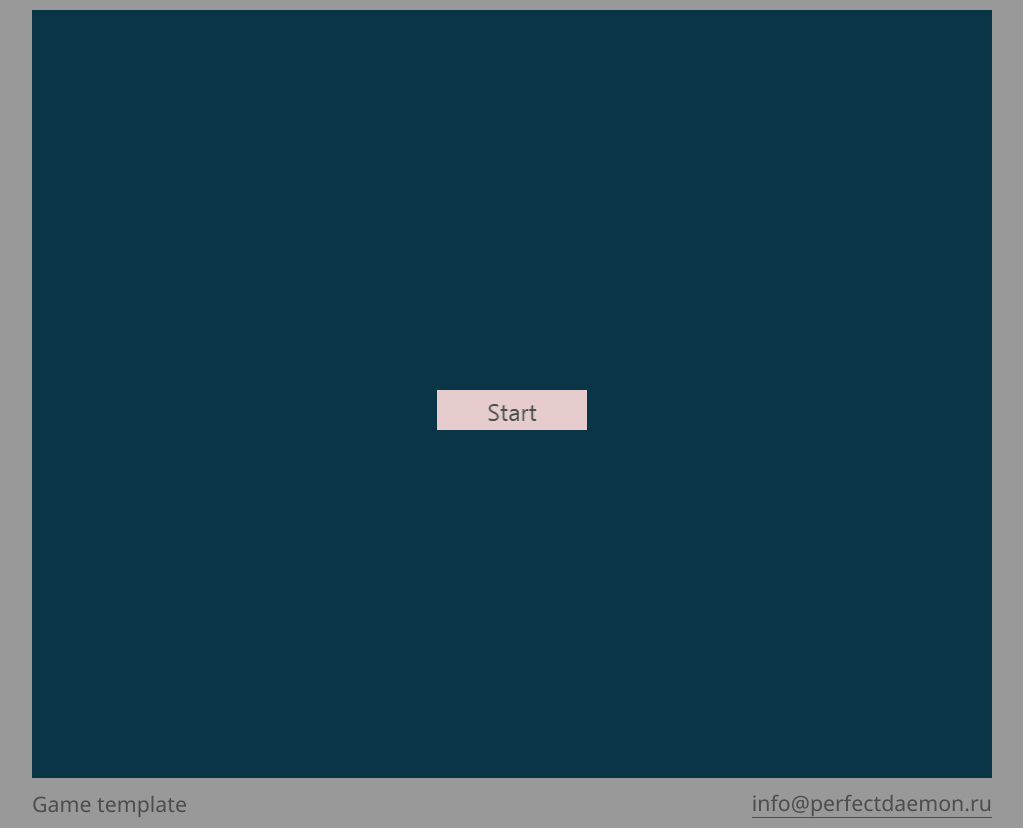
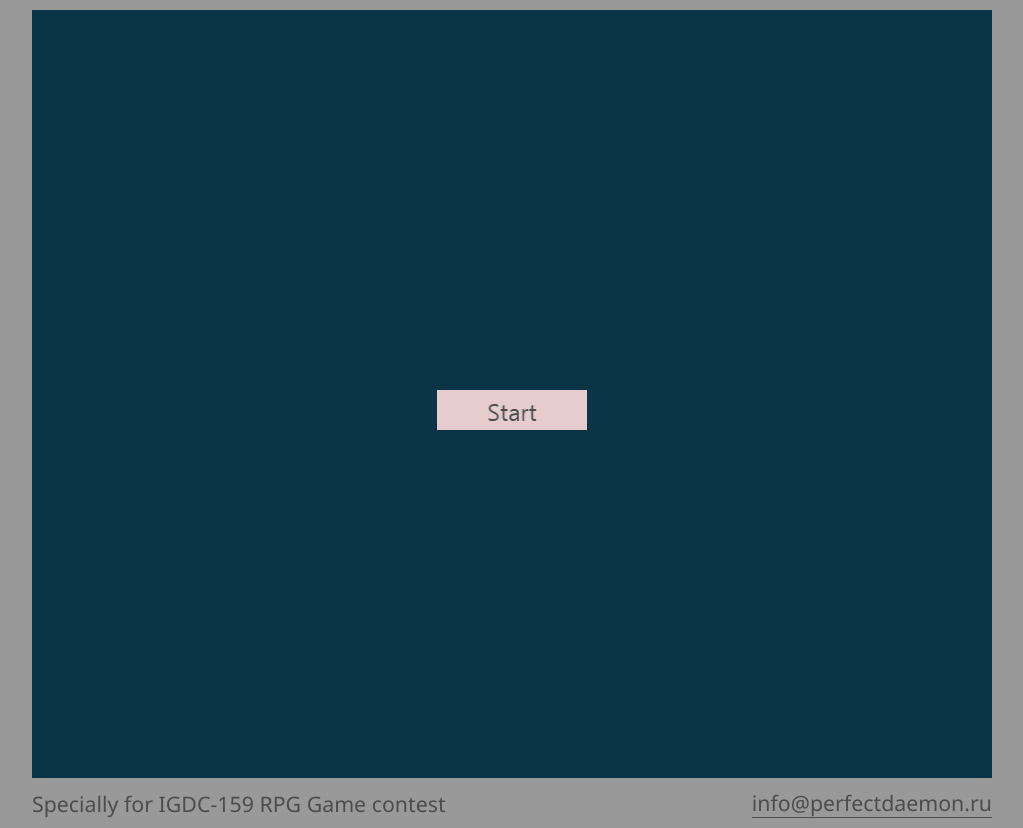
Before and after one commit to perfectdaemon/ts-game, a website built with webpack: page app/index.html in a window 1280 px wide. Shown: the whole page, without its empty margins (128-1151 px from the left). Built offline with nearby package versions, Linux system fonts and the light colour scheme; files whose address does not match are found by name.

Commit message:
IGDC-159 Updated index.html

```diff
--- a/app/index.html
+++ b/app/index.html
@@ -1,7 +1,7 @@
 <html>
 
 <head>
-  <title>Game Template</title>
+  <title>Space RPG</title>
   <style>
 
     body {
@@ -49,7 +49,7 @@
   </canvas>
 
   <div class="flex-container footer">
-    <div>Game template</div>
+    <div>Specially for IGDC-159 RPG Game contest</div>
     <a href="mailto:info@perfectdaemon.ru">info@perfectdaemon.ru</a>
   </div>
 
```
